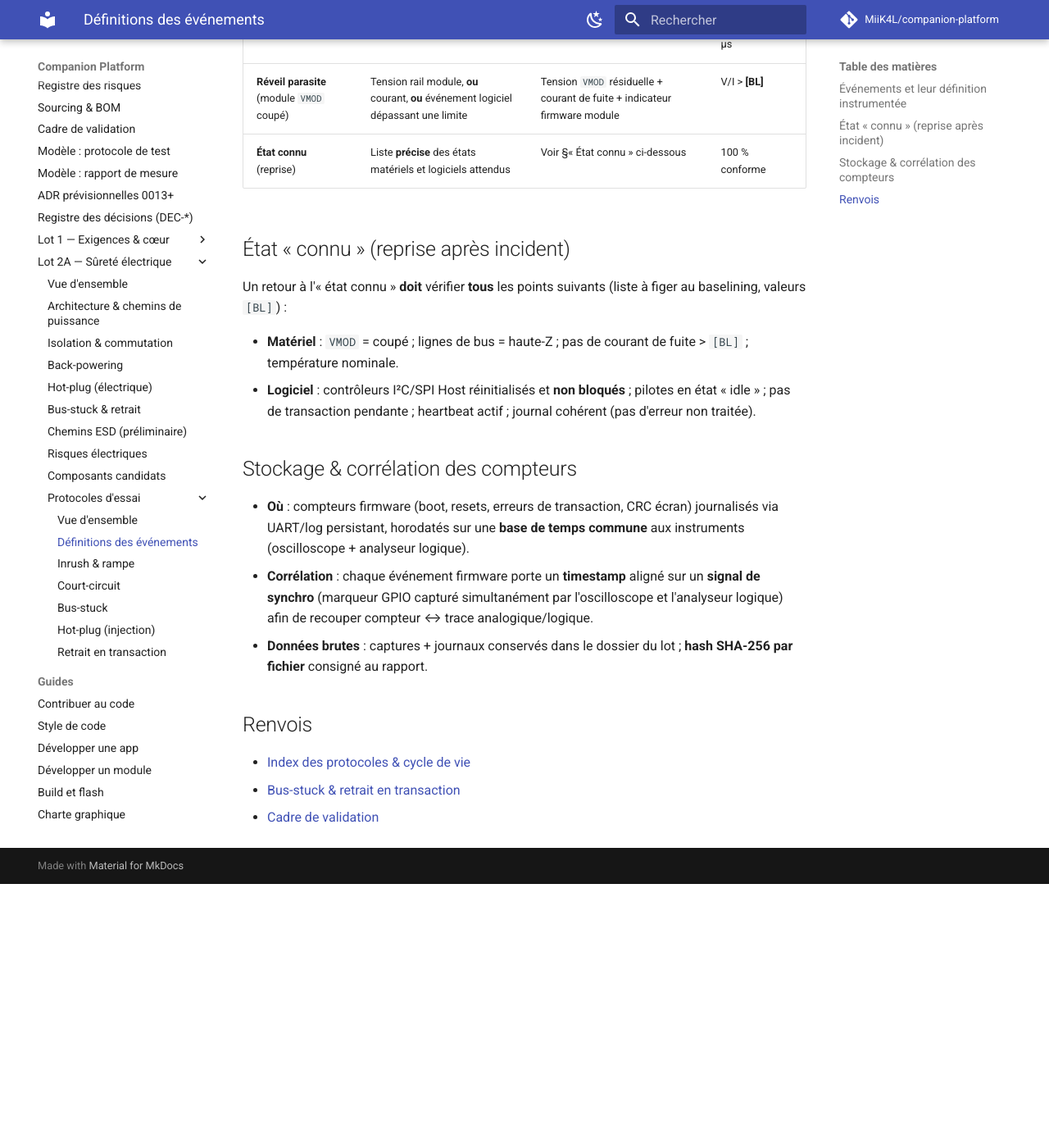
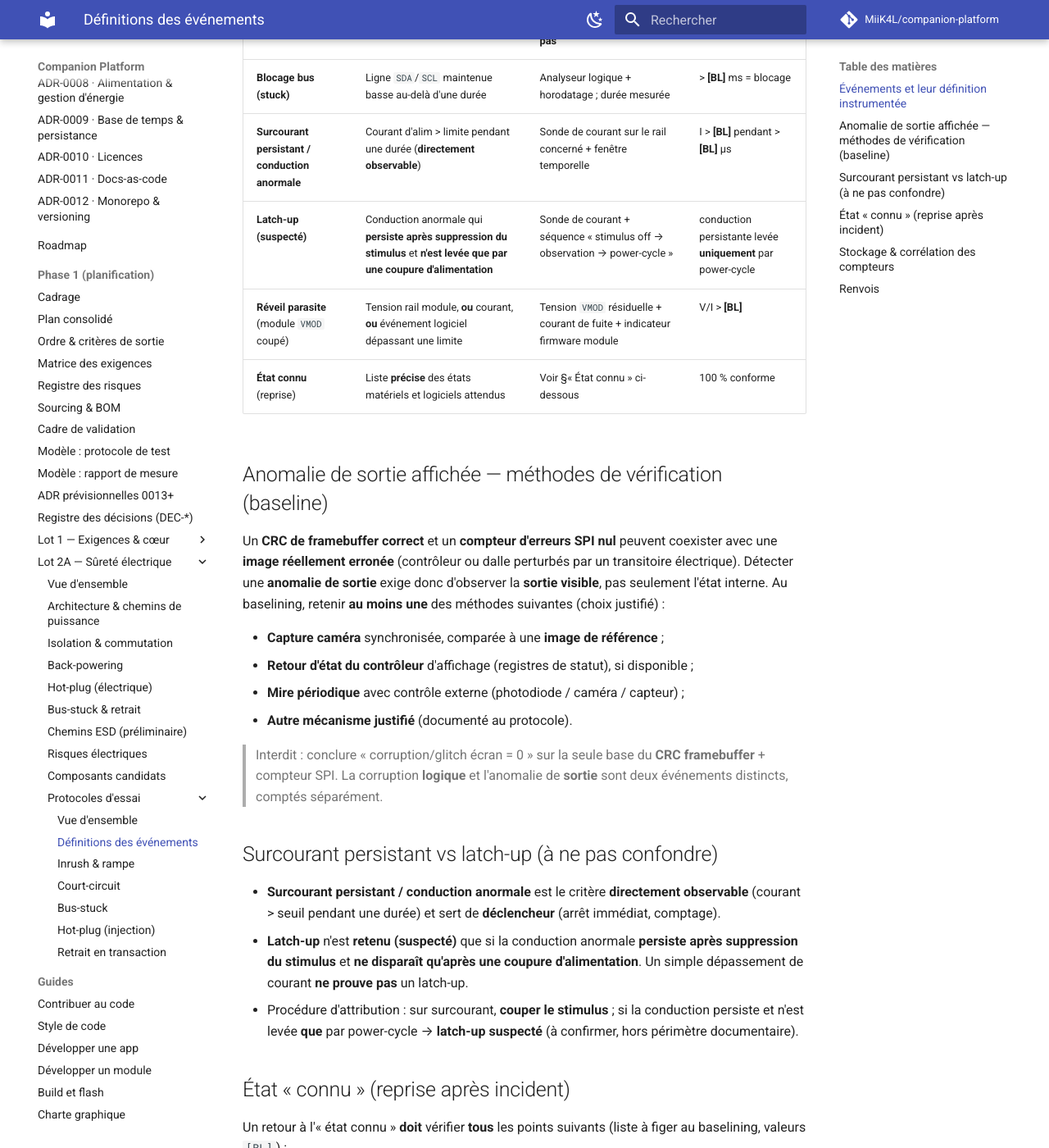
Before and after one commit to MiiK4L/companion-platform, an MkDocs documentation site: the page built from docs/phase-1/lot-2/protocols/event-definitions.md, in a window 1280 px wide and 1400 px high, scrolled down 750 px. Shown: the whole window at 82% size. Built offline with MkDocs 1.6.1 and Material for MkDocs 9.7.7, drawn with Linux system fonts in a browser that asks for light colours; comment, search, counter and statistics services are not loaded; before the commit the page ends 1828 px from its top, so only the background shows below that; some of the changed text lies outside the part shown.

Commit message:
docs(phase-1): lot 2A — observabilité écran et latch-up
Point 2 — corruption écran : le CRC framebuffer + compteur SPI ne
détectent pas une image réelle erronée après perturbation. Sépare
deux événements : corruption logique de l'affichage
(framebuffer/transactions) et anomalie de sortie affichée (contenu
visible, figé, noir, reset, perte de synchro), cette dernière exigeant
au baselining au moins une méthode de vérification de sortie (caméra +
image de référence, registre contrôleur, mire externe, ou autre).

Point 3 — latch-up : un dépassement de courant ne le prouve pas.
Introduit le critère observable « surcourant persistant / conduction
anormale » (déclencheur, arrêt immédiat) et ne retient « latch-up
suspecté » que si la conduction persiste après suppression du stimulus
et n'est levée que par une coupure d'alimentation.

Met à jour event-definitions (définitions, méthodes, distinction) et
le protocole hot-plug (seuils, arrêts immédiats, champs [BL]).

```diff
--- a/docs/phase-1/lot-2/protocols/event-definitions.md
+++ b/docs/phase-1/lot-2/protocols/event-definitions.md
@@ -20,11 +20,43 @@ sans contredire ces définitions.
 | Événement | Définition instrumentée | Observable / capteur | Seuil |
 |-----------|-------------------------|----------------------|-------|
 | **Reset Host** | Redémarrage non sollicité **ou** cause de reset anormale **ou** heartbeat manquant | Compteur de boot persistant + **cause de reset** (registre) + heartbeat périodique (GPIO/log) | 0 événement |
-| **Corruption écran** | Divergence du contenu affiché **ou** erreur de transaction d'affichage | **CRC du framebuffer** vs image de référence, **et** compteur d'erreurs de transaction SPI écran | 0 hors spec |
+| **Corruption logique de l'affichage** | Framebuffer **ou** transactions d'affichage incorrects | **CRC du framebuffer** + compteur d'erreurs de transaction SPI écran | 0 |
+| **Anomalie de sortie affichée** | Contenu **visible** ≠ référence : écran figé, noir, reset, perte de synchro | **≥ 1 méthode de vérification de sortie** (voir §« Anomalie de sortie ») — le **CRC framebuffer seul ne suffit pas** | 0 |
 | **Blocage bus (stuck)** | Ligne `SDA`/`SCL` maintenue basse au-delà d'une durée | Analyseur logique + horodatage ; durée mesurée | > **[BL]** ms = blocage |
-| **Latch-up** | Courant d'alim > limite pendant une durée | Sonde de courant sur le rail concerné + fenêtre temporelle | I > **[BL]** pendant > **[BL]** µs |
+| **Surcourant persistant / conduction anormale** | Courant d'alim > limite pendant une durée (**directement observable**) | Sonde de courant sur le rail concerné + fenêtre temporelle | I > **[BL]** pendant > **[BL]** µs |
+| **Latch-up (suspecté)** | Conduction anormale qui **persiste après suppression du stimulus** et **n'est levée que par une coupure d'alimentation** | Sonde de courant + séquence « stimulus off → observation → power-cycle » | conduction persistante levée **uniquement** par power-cycle |
 | **Réveil parasite** (module `VMOD` coupé) | Tension rail module, **ou** courant, **ou** événement logiciel dépassant une limite | Tension `VMOD` résiduelle + courant de fuite + indicateur firmware module | V/I > **[BL]** |
 | **État connu** (reprise) | Liste **précise** des états matériels et logiciels attendus | Voir §« État connu » ci-dessous | 100 % conforme |
+
+## Anomalie de sortie affichée — méthodes de vérification (baseline)
+
+Un **CRC de framebuffer correct** et un **compteur d'erreurs SPI nul** peuvent
+coexister avec une **image réellement erronée** (contrôleur ou dalle perturbés
+par un transitoire électrique). Détecter une **anomalie de sortie** exige donc
+d'observer la **sortie visible**, pas seulement l'état interne. Au baselining,
+retenir **au moins une** des méthodes suivantes (choix justifié) :
+
+- **Capture caméra** synchronisée, comparée à une **image de référence** ;
+- **Retour d'état du contrôleur** d'affichage (registres de statut), si disponible ;
+- **Mire périodique** avec contrôle externe (photodiode / caméra / capteur) ;
+- **Autre mécanisme justifié** (documenté au protocole).
+
+> Interdit : conclure « corruption/glitch écran = 0 » sur la seule base du **CRC
+> framebuffer** + compteur SPI. La corruption **logique** et l'anomalie de
+> **sortie** sont deux événements distincts, comptés séparément.
+
+## Surcourant persistant vs latch-up (à ne pas confondre)
+
+- **Surcourant persistant / conduction anormale** est le critère **directement
+  observable** (courant > seuil pendant une durée) et sert de **déclencheur**
+  (arrêt immédiat, comptage).
+- **Latch-up** n'est **retenu (suspecté)** que si la conduction anormale
+  **persiste après suppression du stimulus** et **ne disparaît qu'après une
+  coupure d'alimentation**. Un simple dépassement de courant **ne prouve pas** un
+  latch-up.
+- Procédure d'attribution : sur surcourant, **couper le stimulus** ; si la
+  conduction persiste et n'est levée **que** par power-cycle → **latch-up
+  suspecté** (à confirmer, hors périmètre documentaire).
 
 ## État « connu » (reprise après incident)
 
```
Also changed, not shown: docs/phase-1/lot-2/protocols/hot-plug-injection.md (+13 -6 lines).
